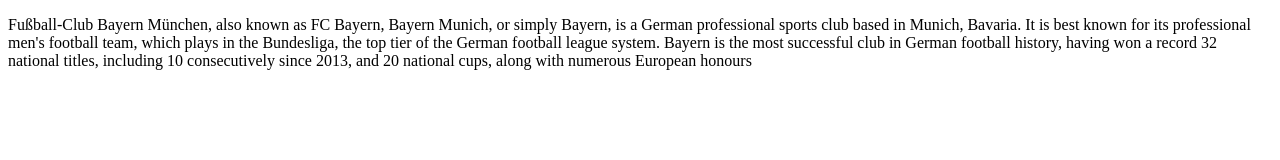
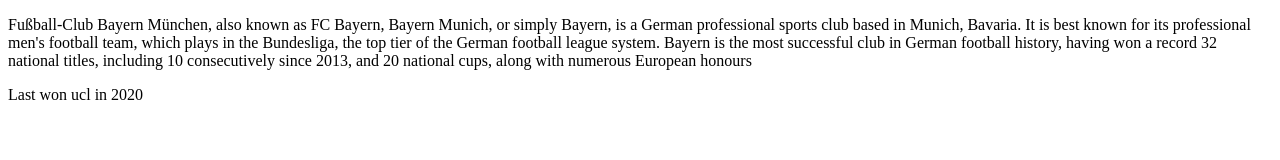
Before and after one commit to JayaramYeleti/FC-Bayern-, a plain HTML site: page about.html in a window 1280 px wide. Drawn offline with Linux system fonts and the light colour scheme.

Commit message:
Update about.html

```diff
--- a/about.html
+++ b/about.html
@@ -8,6 +8,6 @@
 </head>
 <body>
     <p>Fußball-Club Bayern München, also known as FC Bayern, Bayern Munich, or simply Bayern, is a German professional sports club based in Munich, Bavaria. It is best known for its professional men's football team, which plays in the Bundesliga, the top tier of the German football league system. Bayern is the most successful club in German football history, having won a record 32 national titles, including 10 consecutively since 2013, and 20 national cups, along with numerous European honours</p>
-
+    <p>Last won ucl in 2020</p>
 </body>
 </html>
```
